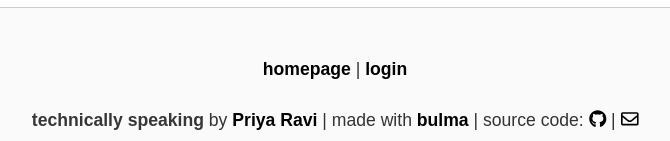
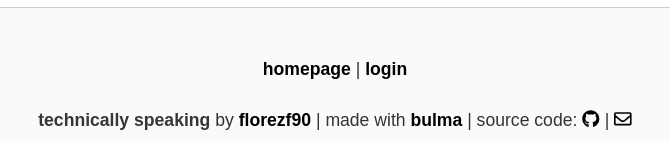
Before and after one commit to florezf90/fullstack-blogspot, a Node server app: page / in a window 1280 px wide. Shown: the part 659-800 px from the top of the page, without its empty margins (305-975 px from the left). Run offline with Node 20, Linux system fonts and the light colour scheme; data that the repository does not hold is empty; some libraries are stand-ins or nearby versions.

Commit message:
fixing template

```diff
--- a/views/layouts/main.handlebars
+++ b/views/layouts/main.handlebars
@@ -4,7 +4,7 @@
 <head>
   <meta charset="UTF-8">
   <meta name="viewport" content="width=device-width, initial-scale=1.0">
-  <title>Technically Speaking</title>
+  <title>florezf90 blogspot</title>
   <link rel="stylesheet" href="https://cdn.jsdelivr.net/npm/bulma@0.9.0/css/bulma.min.css">
   <link rel="stylesheet" href="/stylesheets/style.css">
   <script defer src="https://use.fontawesome.com/releases/v5.3.1/js/all.js"></script>
@@ -43,9 +43,9 @@
         </div>
       <div class="row-is-full content has-text-centered">
     <p>
-      <strong>technically speaking</strong> by <a href="https://github.com/priyaravi23">Priya Ravi</a> | made with <a href="https://bulma.io/">bulma</a> | source code:
-      <a href="https://github.com/priyaravi23/mvc-tech-blog"><i class="fab fa-github"></i></a> |
-       <a href="mailto:priyaravi23@gmail.com"><i class="far fa-envelope"></i></a>
+      <strong>technically speaking</strong> by <a href="https://github.com/florezf90/fullstack-blogspot">florezf90</a> | made with <a href="https://bulma.io/">bulma</a> | source code:
+      <a href="https://github.com/florezf90/fullstack-blogspot"><i class="fab fa-github"></i></a> |
+       <a href="mailto:florezf90@gmail.com"><i class="far fa-envelope"></i></a>
     </p>
   </div>
     </footer>
```
